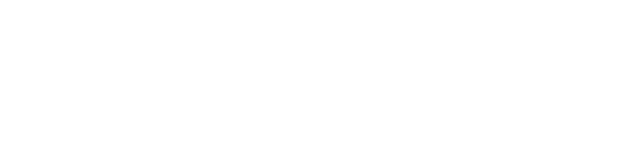
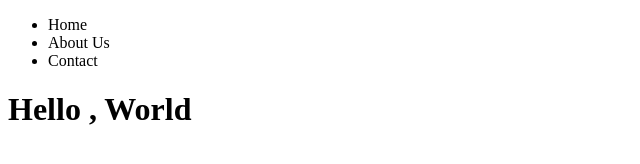
Before and after one commit to NigarShamil/frontend-advanced-javascript, a plain HTML site: page index.html in a window 1280 px wide. Shown: the whole page, without its empty margins (0-640 px from the left). Drawn offline with Linux system fonts and the light colour scheme.

Commit message:
changed index.html file

```diff
--- a/index.html
+++ b/index.html
@@ -8,6 +8,16 @@
     <title>Document</title>
 </head>
 <body>
+    <main>
+        <nav>
+            <ul>
+                <li>Home</li>
+                <li>About Us</li>
+                <li>Contact</li>
+            </ul>
+        </nav>
+    </main>
+    <h1>Hello , World</h1>
     <script src="index.js"></script>
 </body>
 </html>
```
